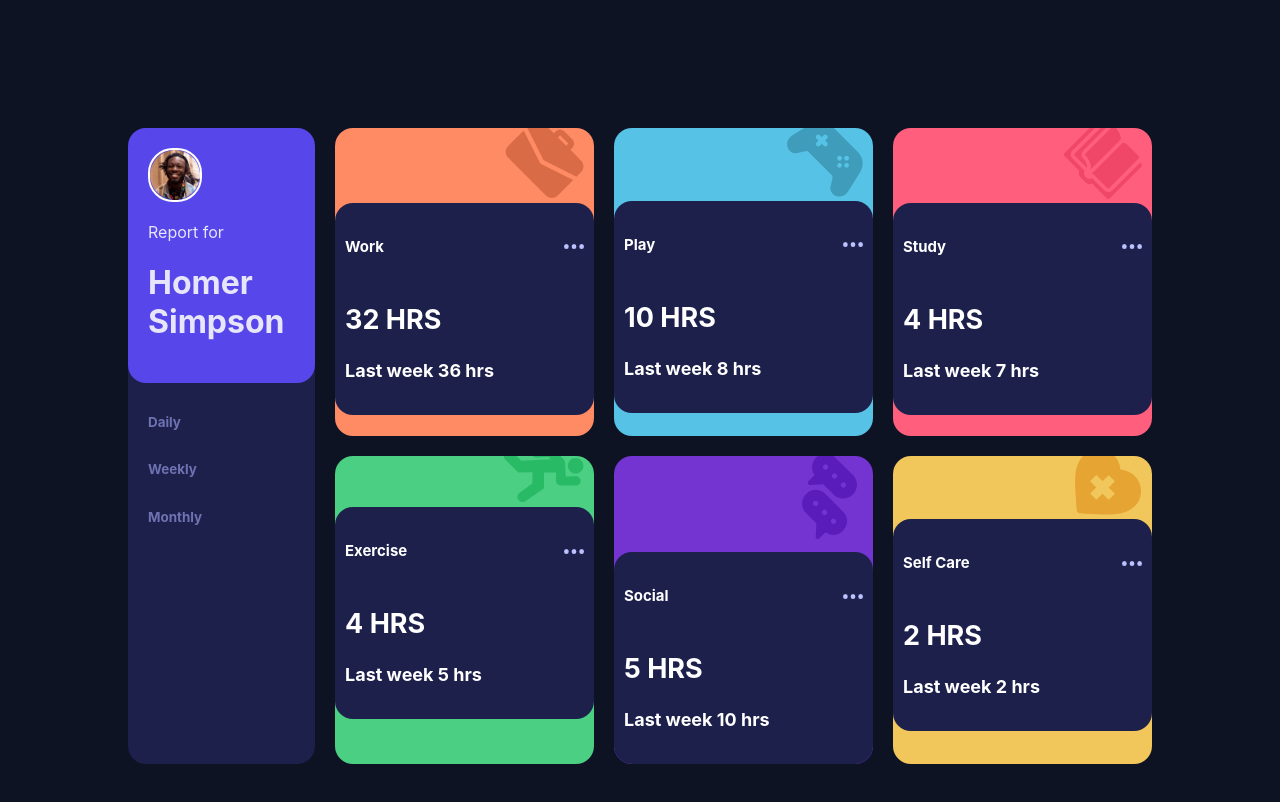
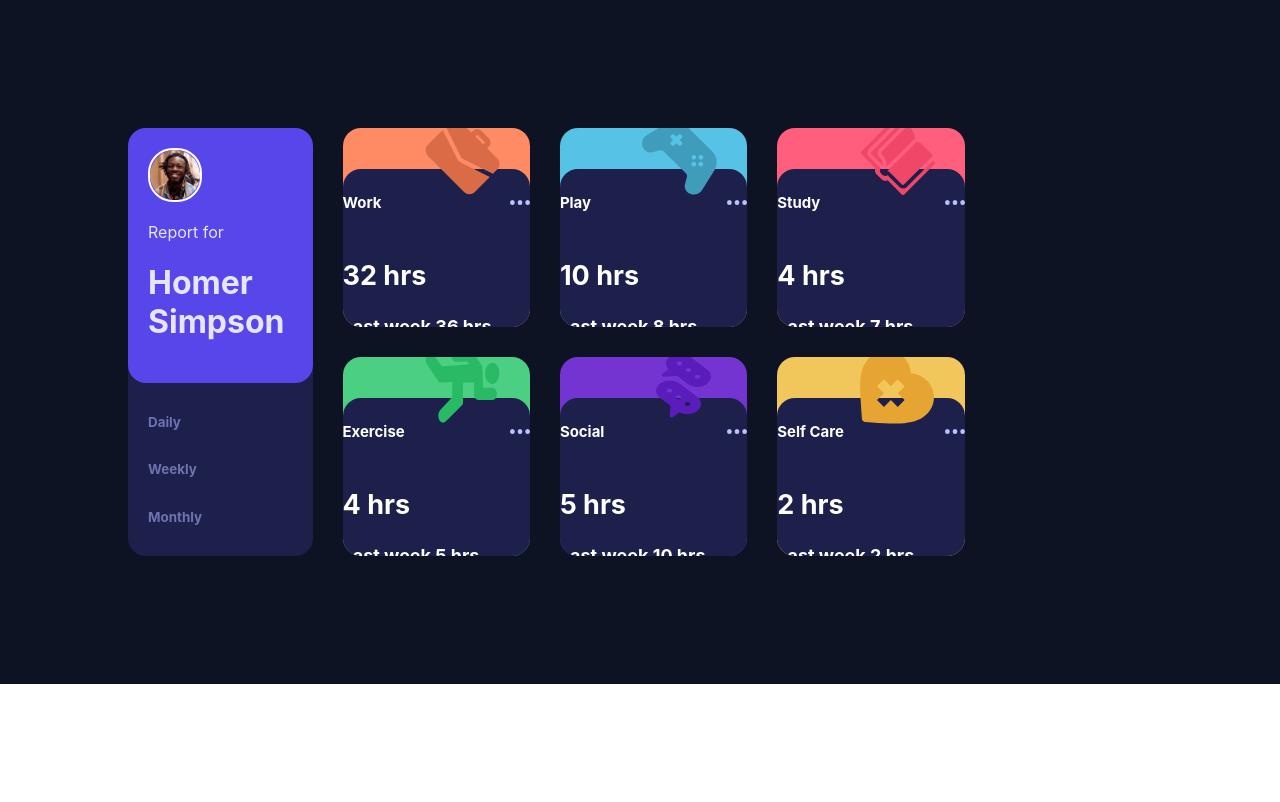
Before and after one commit to rohitkatbamna/timesassgridtest, a React (Create React App) app: page / in a window 1280 px wide. Shown: the top 802 px of the page. Built offline with nearby package versions, Linux system fonts and the light colour scheme.

Commit message:
15TH MARCH 2022 09:45 AM COMMIT 2ND

```diff
--- a/src/scss/app.scss
+++ b/src/scss/app.scss
@@ -6,7 +6,7 @@
 	@extend %autohw;
 	grid-template-columns: 1fr 3fr;
 	grid-template-rows: 1fr;
-	column-gap: 20px;
+	column-gap: 30px;
 
 	.add_bg_here {
 		background-color: $reportcolor2;
@@ -38,19 +38,21 @@
 	}
 	.small_cards_here {
 		display: grid;
-		grid-template-columns: 1fr 1fr 1fr;
-		grid-template-rows: 1fr 1fr;
-		row-gap: 20px;
-		column-gap: 20px;
+		grid-template-columns: 0.25fr 0.25fr 0.25fr;
+		grid-template-rows: 0.5fr 0.5fr;
+		row-gap: 30px;
+		column-gap: 30px;
 		margin: 10vw 10vw 10vw 0vw;
 
 		.small_card_work {
 			border-radius: 18px;
 			overflow: hidden;
+
 			.work_image {
 				text-align: end;
-				margin-right: 10px;
+				margin-right: 30px;
 				margin-top: -8px;
+
 				z-index: 3;
 				overflow: hidden;
 			}
@@ -58,9 +60,8 @@
 				background-color: $smallcolortwo;
 				border-radius: 18px;
 				color: white;
-				padding: 10px;
+				margin-top: -30px;
 				font-size: 18px;
-
 				overflow: hidden;
 				.work_and_ellip {
 					display: flex;
--- a/src/small_card.js
+++ b/src/small_card.js
@@ -13,14 +13,14 @@ function Smallcard({ first, simobj }) {
 	return (
 		<div className="small_card_work" style={{ backgroundColor: simobj.color }}>
 			<div className="work_image">
-				<img src={simobj.img} alt="simobj.title" />
+				<img src={simobj.img} alt="simobj.title" height={75} width={75} />
 			</div>
 			<div className="small_card_work_subspace">
 				<div className="work_and_ellip">
 					<h5>{simobj.title}</h5>
 					<img src={epll} alt="ellip" height={5} width={20} />
 				</div>
-				<h2>{strone[first].current} HRS</h2>
+				<h2>{strone[first].current} hrs</h2>
 				<h4>
 					Last {anewstr} {strone[first].previous} hrs
 				</h4>
```
